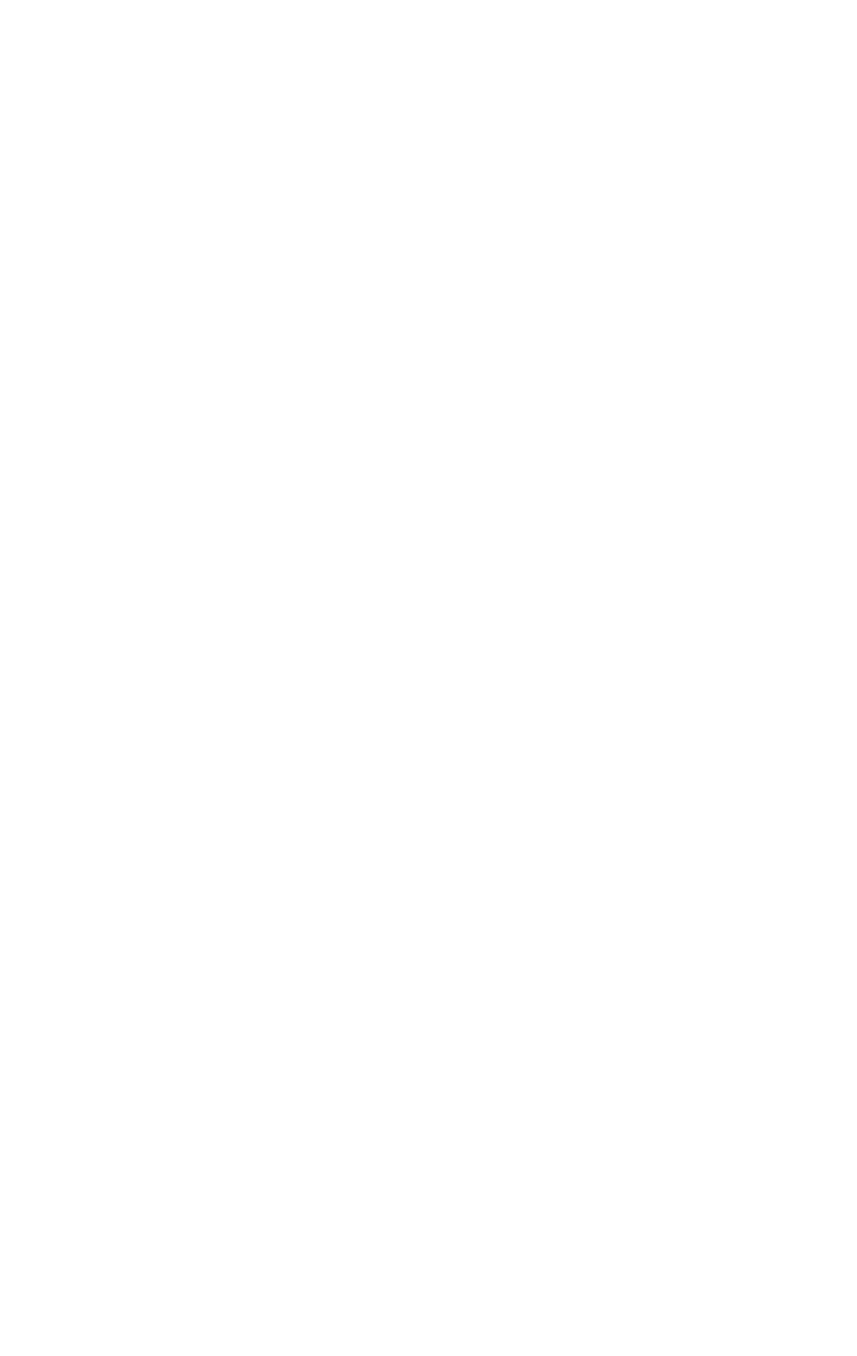
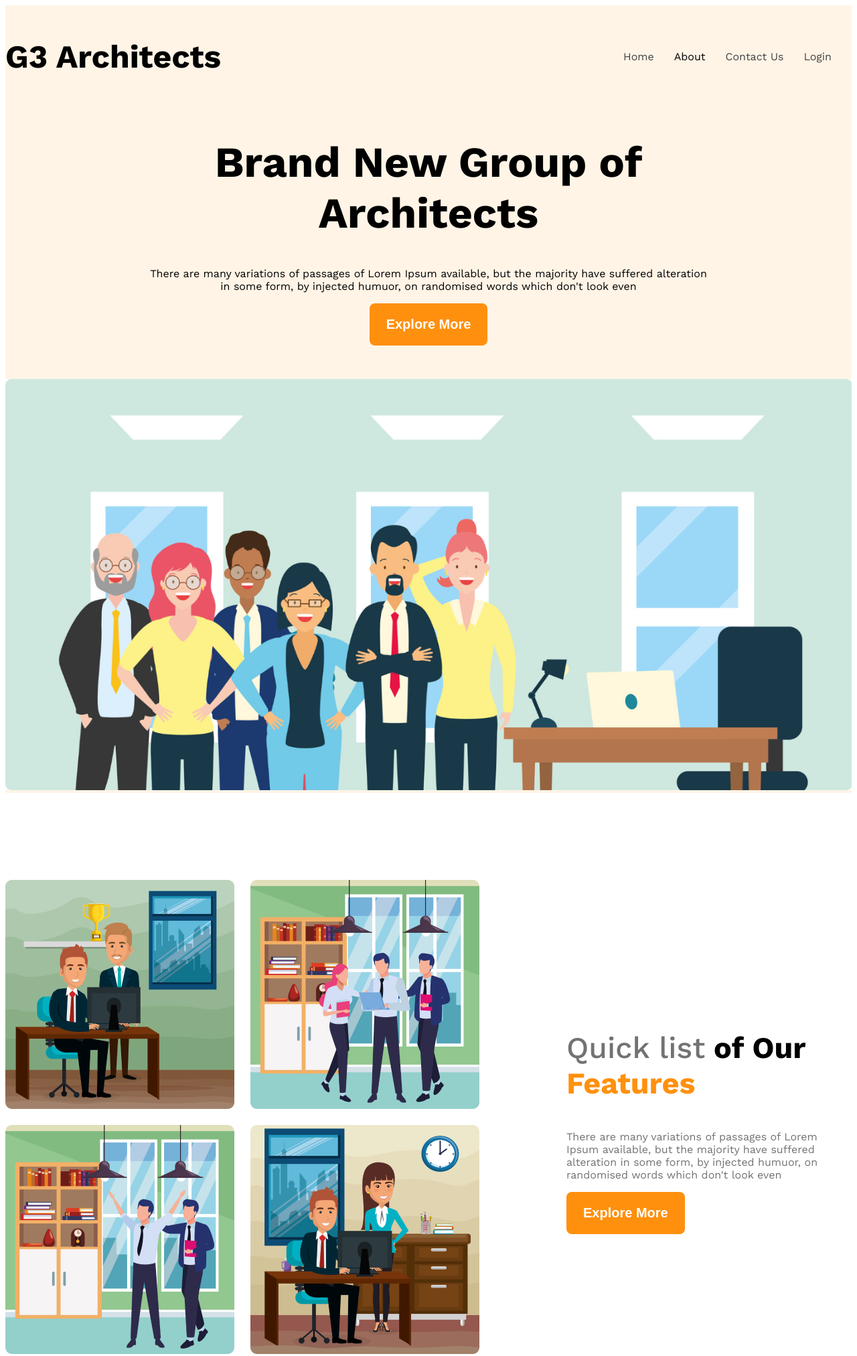
Before and after one commit to gmnayon/G3-Architects-Website, a plain HTML site: page index.html in a window 1280 px wide. Shown: the whole page at 67% size. Before the commit the page ends 800 px from the top, so only its background shows below. Drawn offline with nearby package versions, Linux system fonts and the light colour scheme.

Commit message:
add banner content and styles

```diff
--- a/index.html
+++ b/index.html
@@ -6,12 +6,40 @@
     <title>G3 Architects</title>
     <link rel="stylesheet" href="styles/style.css">
 </head>
-<body>
-    <header>
-
+<body class="work-sans-font">
+    <header class="bg-light">
+        <nav class="navbar display-flex">
+            <h3 class="brand">G3 Architects</h3>
+            <ul class="nav-links display-flex">
+                <li class="nav-item"><a href="" class="nav-link text-gray">Home</a></li>
+                <li class="nav-item"><a href="" class="nav-link text-gray"></a>About</li>
+                <li class="nav-item"><a href="" class="nav-link text-gray">Contact Us</a></li>
+                <li class="nav-item"><a href="" class="nav-link text-gray">Login</a></li>
+            </ul>
+        </nav>
+        <div class="banner">
+            <div class="banner-content">
+                <h1 class="banner-title">Brand New Group of Architects</h1>
+                <p class="banner-description">There are many variations of passages of Lorem Ipsum available, but the majority have suffered alteration in some form, by injected humuor, on randomised words which don't look even</p>
+                <button class="btn-primary">Explore More</button>
+            </div>
+            <img class="banner-image" src="images/banner.png" alt="">
+        </div>
     </header>
     <main>
-
+        <section class="teams display-flex">
+            <div class="team-img-container">
+                <img src="images/team1.png" alt="two architect discussing about design">
+                <img src="images/team2.png" alt="">
+                <img src="images/team3.png" alt="">
+                <img src="images/team4.png" alt="">
+            </div>
+            <div class="our-features">
+                <h3 class="feature-title"><span class="text-light-gray" id="quick-list">Quick list</span> <span>of Our</span> <span class="text-primary">Features</span></h3>
+                <p class="feature-description text-light-gray">There are many variations of passages of Lorem Ipsum available, but the majority have suffered alteration in some form, by injected humuor, on randomised words which don't look even</p>
+                <button class="btn-primary">Explore More</button>
+            </div>
+        </section>
     </main>
     <footer>
 
--- a/styles/style.css
+++ b/styles/style.css
@@ -6,3 +6,126 @@
     font-weight: 400;
     font-style: normal;
   }
+
+/* shared styles */
+.display-flex {
+    display: flex;
+}
+
+.text-primary {
+    color: #FF900E;
+}
+
+/* dark 02 */
+.text-gray {
+    color: #424242;
+}
+
+/* dark 03 */
+.text-light-gray {
+    color: #727272;
+}
+.bg-light {
+    background-color: rgba(255, 144, 14, 0.1);
+}
+.btn-primary {
+    background-color: #FF900E;
+    color: white;
+    padding: 20px 25px;
+    font-size: 1.25rem;
+    font-weight: 600;
+    border-radius: 8px;
+    border: none;
+}
+main {
+    max-width: 1440px;
+    margin: 0 auto;
+}
+main > section {
+    margin-top: 130px;
+}
+
+/* header styles */
+
+/* navbar related styles */
+.navbar {
+    justify-content: space-between;
+    align-items: center;
+}
+.brand {
+    font-weight: 700px;
+    font-size: 3rem;
+}
+.nav-item {
+    list-style: none;
+    margin-right: 30px;
+}
+.nav-link {
+    text-decoration: none;
+}
+.navbar, .banner {
+    max-width: 1440px;
+    margin: 0 auto;
+}
+
+/* banner related styles */
+.banner-content {
+    max-width: 850px;
+    margin: 0 auto;
+    text-align: center;
+    margin-bottom: 50px;
+}
+.banner-title {
+    font-weight: 700px;
+    font-size: 4em;
+}
+.banner-image {
+    width: 100%;
+}
+
+/* team and feature related styles */
+.teams {
+    align-items: center;
+}
+.team-img-container {
+    display: grid;
+    grid-template-columns: repeat(2, 1fr);
+    gap: 24px;
+}
+.our-features {
+    margin-left: 130px;
+    max-width: 530px;
+}
+.feature-title {
+    font-size: 2.8rem;
+    font-weight: 700;
+}
+#quick-list {
+    font-weight: 500;
+}
+
+/* responsive media query */
+
+@media screen and (max-width: 576px) {
+    .navbar,
+    .nav-link,
+    .teams {
+        flex-direction: column;
+    }
+    .team-img-container {
+        grid-template-columns: repeat(1, 1fr);
+    }
+    .our-features {
+        margin-left: 20px;
+    }
+}
+
+/* medium size device */
+@media screen and (min-width: 576px) and (max-width: 992px) {
+    .teams {
+        flex-direction: column;
+    }
+    .our-features {
+        margin-left: 50px auto;
+    }
+}
```
